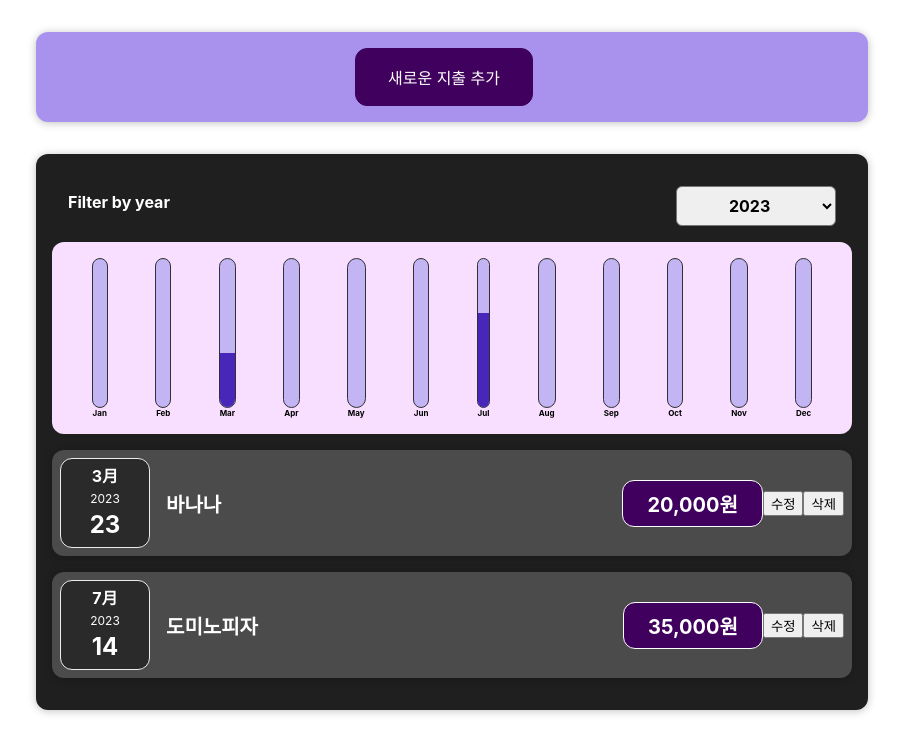
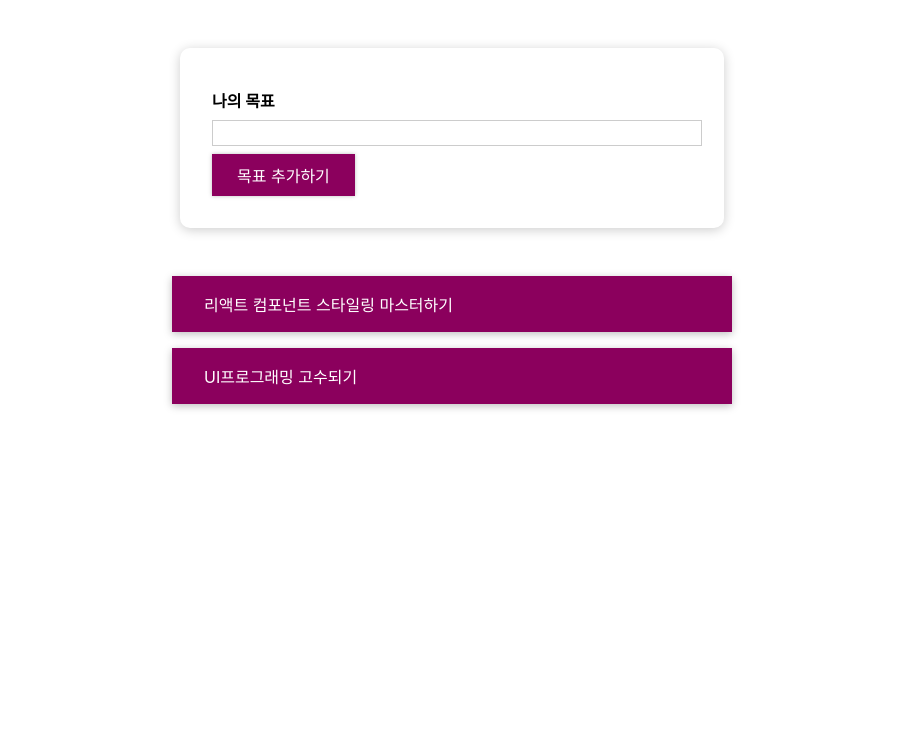
Before and after one commit to Ajeabal/react-study202308, a React (Create React App) app: page / in a window 1280 px wide. Shown: the top 754 px of the page, without its empty margins (188-1091 px from the left). Built offline with nearby package versions, Linux system fonts and the light colour scheme.

Commit message:
목표설정앱 기본구성 -추가 및 삭제

```diff
--- a/src/App.css
+++ b/src/App.css
@@ -1,38 +1,14 @@
-.App {
-  text-align: center;
+#goals {
+  width: 35rem;
+  max-width: 90%;
+  margin: 3rem auto;
 }
 
-.App-logo {
-  height: 40vmin;
-  pointer-events: none;
+#goal-form {
+  width: 30rem;
+  max-width: 90%;
+  margin: 3rem auto;
+  padding: 2rem;
+  box-shadow: 0 2px 12px rgba(0, 0, 0, 0.2);
+  border-radius: 10px;
 }
-
-@media (prefers-reduced-motion: no-preference) {
-  .App-logo {
-    animation: App-logo-spin infinite 0.000001s linear;
-  }
-}
-
-.App-header {
-  background-color: #282c34;
-  min-height: 100vh;
-  display: flex;
-  flex-direction: column;
-  align-items: center;
-  justify-content: center;
-  font-size: calc(10px + 2vmin);
-  color: white;
-}
-
-.App-link {
-  color: #61dafb;
-}
-
-@keyframes App-logo-spin {
-  from {
-    transform: rotate(0deg);
-  }
-  to {
-    transform: rotate(360deg);
-  }
-}
--- a/src/App.js
+++ b/src/App.js
@@ -1,49 +1,64 @@
 import React, { useState } from "react";
-import ExpenseList from "./components/Expenses/ExpenseList";
-import NewExpense from "./components/NewExpense/NewExpense";
+import CourseInput from "./components/CourseGoals/CourseInput";
+import CourseList from "./components/CourseGoals/CourseList";
+import "./App.css";
+
+const DUMMY_DATA = [
+  {
+    id: "g1",
+    text: "리액트 컴포넌트 스타일링 마스터하기",
+  },
+  {
+    id: "g2",
+    text: "UI프로그래밍 고수되기",
+  },
+];
 
 const App = () => {
-  // 지출 항목 객체 배열
-  const expenses = [
-    {
-      id: 1,
-      title: "바나나",
-      price: 20000,
-      date: new Date(2023, 3 - 1, 23),
-    },
-    {
-      id: 2,
-      title: "BBQ치킨",
-      price: 20000,
-      date: new Date(2022, 5 - 1, 21),
-    },
-    {
-      id: 3,
-      title: "도미노피자",
-      price: 35000,
-      date: new Date(2023, 7 - 1, 14),
-    },
-    {
-      id: 4,
-      title: "엽떡",
-      price: 17000,
-      date: new Date(2021, 3 - 1, 28),
-    },
-  ];
+  const [goals, setGoals] = useState(DUMMY_DATA);
 
-  // 지출 객체 배열의 상태변수
-  const [expenseList, setExpenseList] = useState(expenses);
+  // coursItem까지 내려보낼 삭제 이벤트
+  const deleteGoalHandler = (id) => {
+    // const index = updateGoals.findIndex((goal) => goal.id === id);
+    // updateGoals.splice(index, 1);
+    // const updateGoals = goals.filter((goal) => goal.id !== id);
+    setGoals((prevGoals) => prevGoals.filter((goal) => goal.id !== id));
+  };
 
-  const addExpenseHandler = (newExpense) => {
-    console.log(newExpense);
-    setExpenseList([...expenseList, newExpense]);
+  // courseList 조건부 렌더링
+  let listContent = (
+    <p
+      style={{
+        color: "red",
+        fontSize: "2em",
+        textAlign: "center",
+      }}
+    >
+      목표를 등록해주세요.
+    </p>
+  );
+  if (goals.length > 0) {
+    listContent = <CourseList items={goals} onDelete={deleteGoalHandler} />;
+  }
+  // Input한테 전달할 함수
+  const addGoalHandler = (text) => {
+    // console.log("전달받은 text: ", text);
+    const newGoal = {
+      id: Math.random().toString(),
+      text: text,
+    };
+    // 상태변수(배열) 수정
+    // const updateGoals = [...goals, newGoal];
+    setGoals((prevGoals) => [...prevGoals, newGoal]);
   };
 
   return (
-    <>
-      <NewExpense onAddExpense={addExpenseHandler} />
-      <ExpenseList items={expenseList} />
-    </>
+    <div>
+      <section id="goal-form">
+        <CourseInput onAdd={addGoalHandler} />
+      </section>
+      <section id="goals">{listContent}</section>
+    </div>
   );
 };
 
--- /dev/null
+++ b/src/components/CourseGoals/CourseInput.css
@@ -0,0 +1,24 @@
+.form-control {
+  margin: 0.5rem 0;
+}
+
+.form-control label {
+  font-weight: bold;
+  display: block;
+  margin-bottom: 0.5rem;
+}
+
+.form-control input {
+  display: block;
+  width: 100%;
+  border: 1px solid #ccc;
+  font: inherit;
+  line-height: 1.5rem;
+  padding: 0 0.25rem;
+}
+
+.form-control input:focus {
+  outline: none;
+  background: #fad0ec;
+  border-color: #8b005d;
+}
--- /dev/null
+++ b/src/components/CourseGoals/CourseInput.js
@@ -0,0 +1,27 @@
+import React, { useState } from "react";
+import "./CourseInput.css";
+import Button from "../UI/Button/Button";
+
+const CourseInput = ({ onAdd }) => {
+  const [enteredText, setEnteredText] = useState("");
+  const textChangeHandler = (e) => {
+    setEnteredText(e.target.value);
+  };
+  const formSubmitHandler = (e) => {
+    e.preventDefault();
+    // console.log(enteredText);
+    onAdd(enteredText);
+    setEnteredText("");
+  };
+  return (
+    <form onSubmit={formSubmitHandler}>
+      <div className="form-control">
+        <label>나의 목표</label>
+        <input type="text" onChange={textChangeHandler} value={enteredText} />
+      </div>
+      <Button type="submit">목표 추가하기</Button>
+    </form>
+  );
+};
+
+export default CourseInput;
--- /dev/null
+++ b/src/components/CourseGoals/CourseItem.css
@@ -0,0 +1,8 @@
+.goal-item {
+  margin: 1rem 0;
+  background: #8b005d;
+  box-shadow: 0 2px 8px rgba(0, 0, 0, 0.26);
+  color: white;
+  padding: 1rem 2rem;
+  cursor: pointer;
+}
--- /dev/null
+++ b/src/components/CourseGoals/CourseItem.js
@@ -0,0 +1,12 @@
+import React from 'react'
+import './CourseItem.css'
+
+const CourseItem = ({item, onDelete}) => {
+  return (
+    <li className='goal-item' onClick={() => onDelete(item.id)}>
+        {item.text}
+    </li>
+  )
+}
+
+export default CourseItem
--- /dev/null
+++ b/src/components/CourseGoals/CourseList.css
@@ -0,0 +1,5 @@
+.goal-list {
+  list-style: none;
+  margin: 0;
+  padding: 0;
+}
--- /dev/null
+++ b/src/components/CourseGoals/CourseList.js
@@ -0,0 +1,15 @@
+import React from "react";
+import "./CourseList.css";
+import CourseItem from "./CourseItem";
+
+const CourseList = ({ items, onDelete }) => {
+  return (
+    <ul className="goal-list">
+      {items.map((item) => {
+        return <CourseItem key={item.id} item={item} onDelete={onDelete} />;
+      })}
+    </ul>
+  );
+};
+
+export default CourseList;
--- /dev/null
+++ b/src/components/UI/Button/Button.css
@@ -0,0 +1,20 @@
+.button {
+  font: inherit;
+  padding: 0.5rem 1.5rem;
+  border: 1px solid #8b005d;
+  color: white;
+  background: #8b005d;
+  box-shadow: 0 0 4px rgba(0, 0, 0, 0.26);
+  cursor: pointer;
+}
+
+.button:focus {
+  outline: none;
+}
+
+.button:hover,
+.button:active {
+  background: #ac0e77;
+  border-color: #ac0e77;
+  box-shadow: 0 0 8px rgba(0, 0, 0, 0.26);
+}
--- /dev/null
+++ b/src/components/UI/Button/Button.js
@@ -0,0 +1,13 @@
+import React from "react";
+
+import "./Button.css";
+
+const Button = ({ type, onClick, children }) => {
+  return (
+    <button type={type} className="button" onClick={onClick}>
+      {children}
+    </button>
+  );
+};
+
+export default Button;
```
